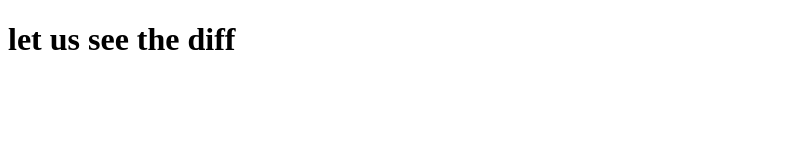
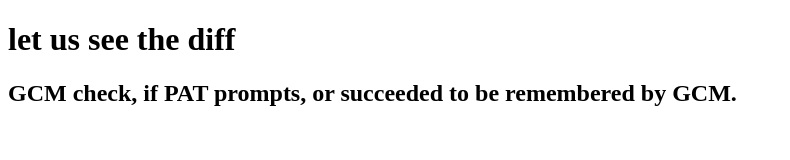
Before and after one commit to Mohamed-ABDULKADIR-ABDI/CSS, a plain HTML site: page 2_Colr_and_Comment/index.html in a window 1280 px wide. Shown: the whole page, without its empty margins (0-790 px from the left). Drawn offline with Linux system fonts and the light colour scheme.

Commit message:
Last check of GCM

```diff
--- a/2_Colr_and_Comment/index.html
+++ b/2_Colr_and_Comment/index.html
@@ -8,6 +8,7 @@
 </head>
 <body>
     <h1>let us see the diff</h1>
+    <h2>GCM check, if PAT prompts, or succeeded to be remembered by GCM.</h2>
 <div>
 
 </div>
```
